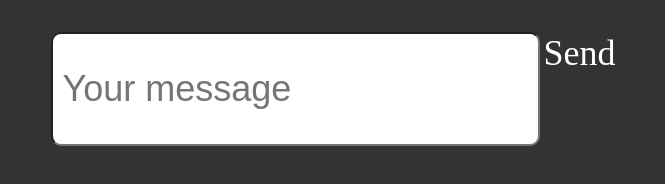
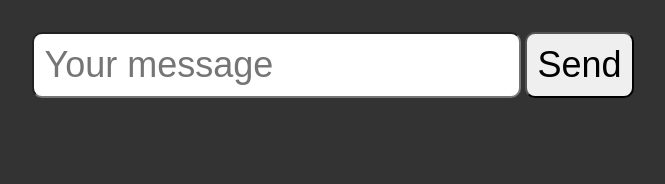
Before and after one commit to BobocAlexFlorin/ws-1, a plain HTML site: page app/index.html in a window 1280 px wide. Shown: the whole page, without its empty margins (307-972 px from the left). Drawn offline with Linux system fonts and the light colour scheme.

Commit message:
added button

```diff
--- a/app/index.html
+++ b/app/index.html
@@ -12,7 +12,7 @@
 <body>
     <form>
         <input type="text" placeholder="Your message">
-        <button-type>Send</button>
+        <button>Send</button>
     </form>
     <ul></ul>
 </body>
```
